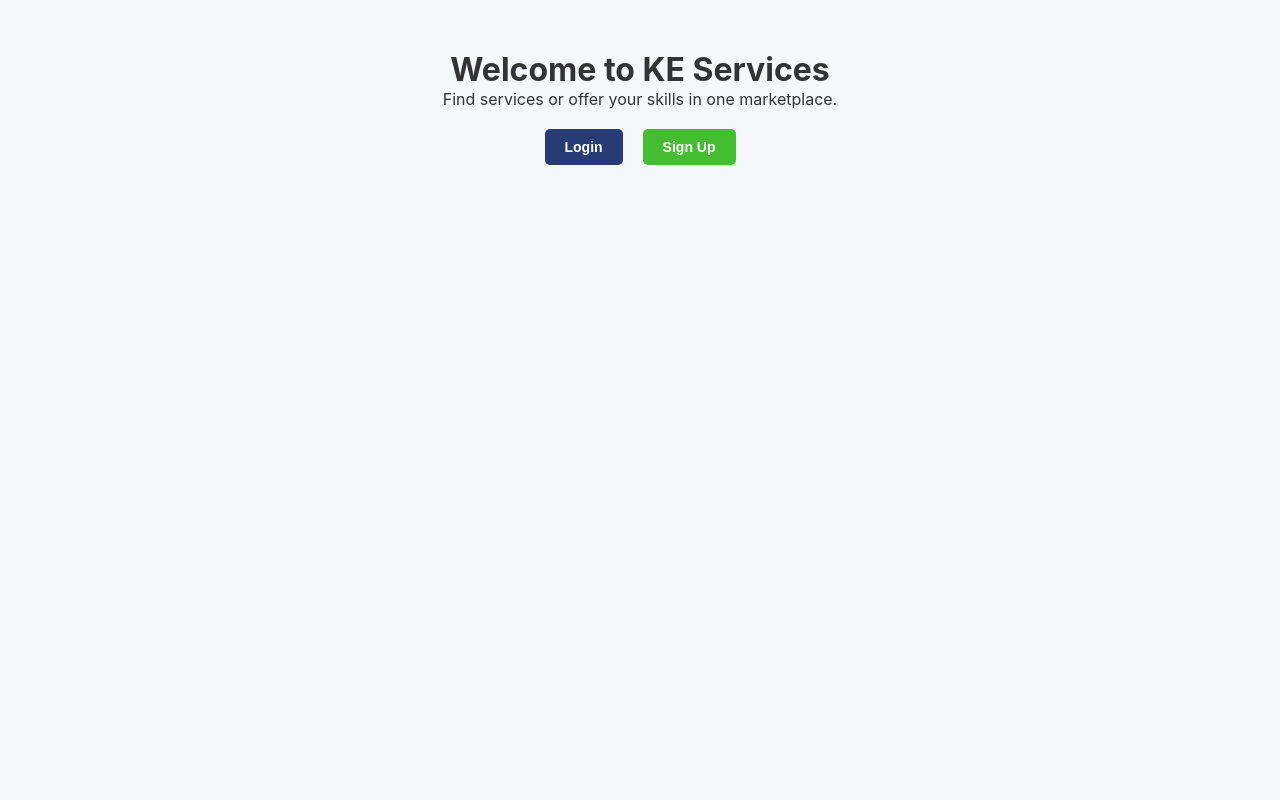
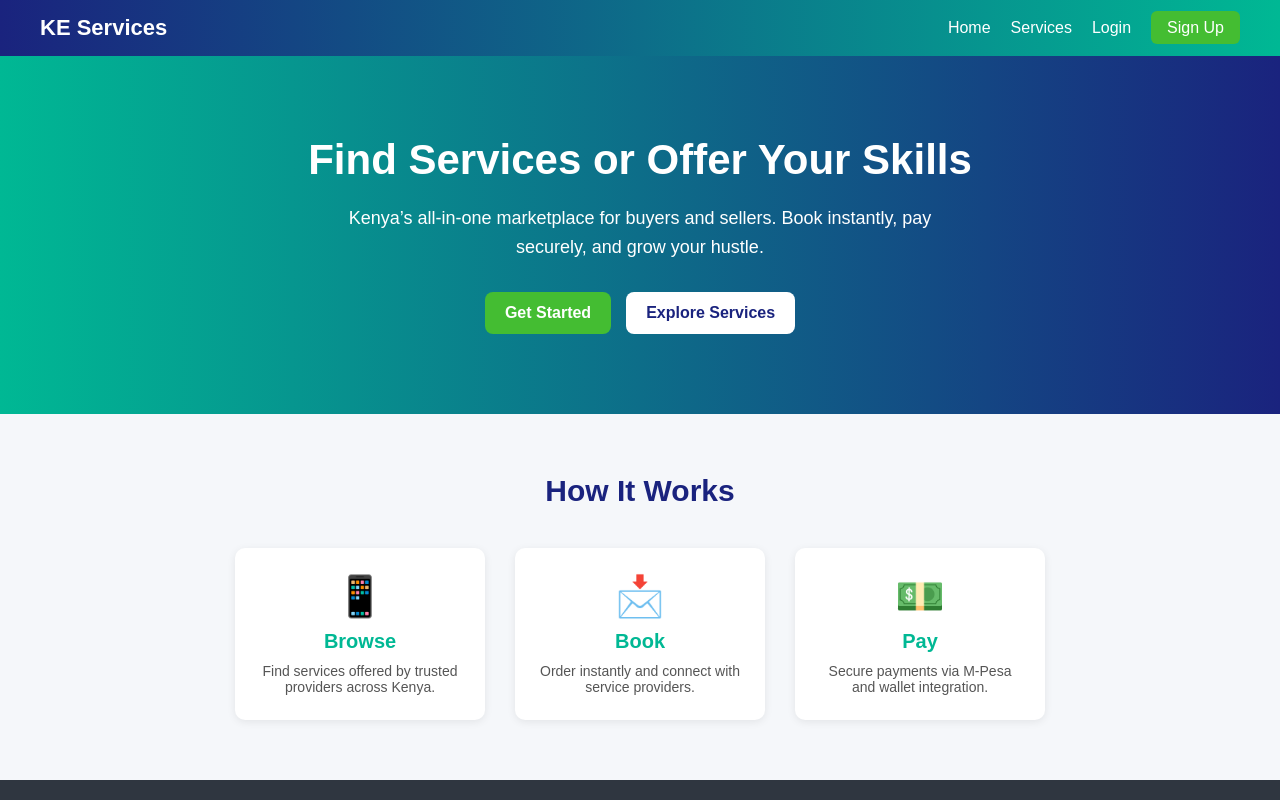
Before and after one commit to d0nn-opsbyte/Ke-services, a React (Vite) app: page / in a window 1280 px wide. Shown: the top 800 px of the page. Built offline with nearby package versions, Linux system fonts and the light colour scheme.

Commit message:
almost finished

```diff
--- a/src/App.css
+++ b/src/App.css
@@ -1,8 +1,8 @@
 body {
   margin: 0;
   font-family: Arial, sans-serif;
-  background: #f5f6fa;
-  color: #2f3640;
+  background: linear-gradient(120deg, #1a237e, #00b894);
+  color: #2f3640; /* dark grey text */
 }
 
 .home-container {
@@ -10,63 +10,84 @@ body {
   padding: 50px;
 }
 
-.auth-buttons {
-  margin-top: 20px;
+/* === Login Page Styling === */
+.auth-container {
+  width: 350px;
+  margin: 80px auto;
+  background: #ffffff;
+  padding: 30px;
+  border-radius: 12px;
+  box-shadow: 0px 6px 20px rgba(0,0,0,0.1);
+  text-align: center;
 }
 
-.auth-buttons button {
-  margin: 0 10px;
-  padding: 10px 20px;
-  border: none;
-  background: #273c75;
-  color: white;
-  cursor: pointer;
-  border-radius: 5px;
-}
-
-.auth-buttons .signup-btn {
-  background: #44bd32;
-}
-
-.auth-container {
-  width: 300px;
-  margin: 50px auto;
-  background: white;
-  padding: 20px;
-  border-radius: 8px;
-  box-shadow: 0px 2px 8px rgba(0,0,0,0.1);
+.auth-container h2 {
+  margin-bottom: 20px;
+  font-size: 24px;
+  color: #1a237e;
 }
 
 .auth-container form {
   display: flex;
   flex-direction: column;
+  gap: 15px;
 }
 
-.auth-container input,
-.auth-container select {
-  margin: 8px 0;
-  padding: 10px;
-  border: 1px solid #dcdde1;
-  border-radius: 5px;
+.auth-container input {
+  padding: 12px;
+  border: 1px solid #ddd;
+  border-radius: 8px;
+  font-size: 14px;
+  transition: border-color 0.2s;
+}
+
+.auth-container input:focus {
+  outline: none;
+  border-color: #00b894;
+  box-shadow: 0 0 4px rgba(0,184,148,0.3);
 }
 
 .auth-container button {
-  margin-top: 10px;
-  padding: 10px;
-  background: #0097e6;
+  padding: 12px;
+  background: linear-gradient(90deg, #1a237e, #00b894);
   border: none;
   color: white;
-  border-radius: 5px;
+  border-radius: 8px;
   cursor: pointer;
+  font-size: 15px;
+  font-weight: bold;
+  transition: background 0.2s ease;
+}
+
+.auth-container button:hover {
+  background: linear-gradient(90deg, #303f9f, #019170);
+}
+
+/* === Add a subtle link below form === */
+.auth-container p {
+  margin-top: 15px;
+  font-size: 14px;
+  color: #555;
+}
+
+.auth-container p a {
+  color: #00b894;
+  text-decoration: none;
+  font-weight: 500;
+}
+
+.auth-container p a:hover {
+  text-decoration: underline;
 }
 
 .layout {
   display: flex;
 }
 
+/* === Sidebar === */
 .sidebar {
   width: 200px;
-  background: #273c75;
+  background: #2e86de; /* blue sidebar */
   color: white;
   height: 100vh;
   padding: 20px;
@@ -95,7 +116,7 @@ body {
 }
 
 .sidebar nav a:hover {
-  background: #40739e;
+  background: #27ae60; /* green hover */
 }
 
 .content {
@@ -113,7 +134,7 @@ body {
   font-size: 26px;
   margin-bottom: 25px;
   font-weight: 600;
-  color: #1a237e;
+  color: #2e86de; /* blue title */
 }
 
 ul {
@@ -158,7 +179,7 @@ li p {
 
 /* === Order Button === */
 .order-btn {
-  background: #1a237e;
+  background: #27ae60; /* green button */
   color: white;
   border: none;
   padding: 10px 16px;
@@ -170,7 +191,7 @@ li p {
 }
 
 .order-btn:hover {
-  background: #303f9f;
+  background: #1e8449;
 }
 
 /* === Reviews Section === */
@@ -183,7 +204,7 @@ li p {
 .reviews h4 {
   font-size: 16px;
   margin-bottom: 10px;
-  color: #1a237e;
+  color: #2e86de; /* blue heading */
 }
 
 .review-card {
@@ -216,7 +237,7 @@ li p {
 }
 
 .reviews button {
-  background: #4caf50;
+  background: #27ae60; /* green */
   color: white;
   border: none;
   padding: 8px 14px;
@@ -226,7 +247,7 @@ li p {
 }
 
 .reviews button:hover {
-  background: #388e3c;
+  background: #1e8449;
 }
 
 /* === Responsive Styling === */
@@ -249,6 +270,7 @@ li p {
   }
 }
 
+/* === Profile === */
 .profile-card {
   display: flex;
   align-items: center;
@@ -285,7 +307,7 @@ li p {
 }
 
 .profile-form button {
-  background: #1a237e;
+  background: #2e86de; /* blue */
   color: white;
   border: none;
   padding: 10px;
@@ -294,10 +316,10 @@ li p {
 }
 
 .profile-form button:hover {
-  background: #303f9f;
+  background: #1e5fa5;
 }
 
-/* General container */
+/* === Orders & Requests === */
 .orders-container {
   padding: 20px;
   max-width: 800px;
@@ -305,14 +327,12 @@ li p {
   font-family: Arial, sans-serif;
 }
 
-/* Title */
 .orders-container h2 {
   text-align: center;
   margin-bottom: 20px;
-  color: #222;
+  color: #2e86de; /* blue heading */
 }
 
-/* Individual order/job/request card */
 .order-card {
   border: 1px solid #ddd;
   border-radius: 8px;
@@ -326,35 +346,24 @@ li p {
   box-shadow: 0 2px 8px rgba(0, 0, 0, 0.1);
 }
 
-/* Order text details */
 .order-card p {
   margin: 5px 0;
   color: #444;
 }
 
-/* Status styling */
 .order-status {
   font-weight: bold;
   text-transform: capitalize;
 }
 
-.order-status.requested {
-  color: #ff9800;
+.order-status.pending {
+  color: #f39c12; /* orange */
 }
 
-.order-status.accepted {
-  color: #2196f3;
+.order-status.finished {
+  color: #27ae60; /* green */
 }
 
-.order-status.in_progress {
-  color: #673ab7;
-}
-
-.order-status.completed {
-  color: #4caf50;
-}
-
-/* Buttons */
 button {
   padding: 8px 14px;
   border: none;
@@ -367,22 +376,268 @@ button {
   transition: background 0.2s ease-in-out;
 }
 
-/* Primary action (Accept, Start, Complete) */
 button {
-  background: #2196f3;
+  background: #2e86de; /* blue */
   color: white;
 }
 
 button:hover {
-  background: #1976d2;
+  background: #1e5fa5;
 }
 
-/* Secondary (like Cancel if you add later) */
 button.secondary {
-  background: #f44336;
+  background: #e74c3c; /* red */
+}
+
+button.secondary:hover {
+  background: #c0392b;
+}
+
+/* Back to dashboard */
+.back-btn {
+  display: inline-block;
+  margin-bottom: 15px;
+  padding: 8px 16px;
+  border: none;
+  background: #636e72; /* grey */
+  color: white;
+  border-radius: 6px;
+  cursor: pointer;
+  font-size: 14px;
+  transition: background 0.2s;
+}
+
+.back-btn:hover {
+  background: #2d3436; /* darker grey */
+}
+
+/* === General Page Setup === */
+.home {
+  font-family: "Arial", sans-serif;
+  background: #f5f7fa;
+  color: #2f3640;
+  display: flex;
+  flex-direction: column;
+  min-height: 100vh;
+}
+
+/* === Navbar === */
+.navbar {
+  display: flex;
+  justify-content: space-between;
+  align-items: center;
+  background: linear-gradient(90deg, #1a237e, #00b894);
+  padding: 15px 40px;
+  color: white;
+  position: sticky;
+  top: 0;
+  z-index: 100;
+}
+
+.navbar .logo {
+  font-size: 22px;
+  font-weight: bold;
+}
+
+.nav-links a {
+  margin-left: 20px;
+  text-decoration: none;
+  color: white;
+  font-weight: 500;
+  transition: opacity 0.2s ease;
+}
+
+.nav-links a:hover {
+  opacity: 0.8;
+}
+
+.signup-btn {
+  background: #44bd32;
+  padding: 8px 16px;
+  border-radius: 6px;
+  font-weight: bold;
+}
+
+/* === Hero Section === */
+.hero {
+  text-align: center;
+  padding: 80px 20px;
+  background: linear-gradient(to right, #00b894, #1a237e);
   color: white;
 }
 
-button.secondary:hover {
-  background: #d32f2f;
+.hero h1 {
+  font-size: 42px;
+  margin-bottom: 20px;
 }
+
+.hero p {
+  font-size: 18px;
+  max-width: 600px;
+  margin: 0 auto 30px;
+  line-height: 1.6;
+}
+
+.hero-buttons {
+  display: flex;
+  justify-content: center;
+  gap: 15px;
+}
+
+.cta {
+  padding: 12px 20px;
+  border-radius: 8px;
+  text-decoration: none;
+  font-size: 16px;
+  font-weight: bold;
+  transition: background 0.2s;
+}
+
+.cta.primary {
+  background: #44bd32;
+  color: white;
+}
+
+.cta.primary:hover {
+  background: #388e3c;
+}
+
+.cta.secondary {
+  background: white;
+  color: #1a237e;
+}
+
+.cta.secondary:hover {
+  background: #f1f1f1;
+}
+
+/* === How It Works === */
+.how-it-works {
+  padding: 60px 20px;
+  text-align: center;
+}
+
+.how-it-works h2 {
+  font-size: 30px;
+  margin-bottom: 40px;
+  color: #1a237e;
+}
+
+.steps {
+  display: flex;
+  justify-content: center;
+  gap: 30px;
+  flex-wrap: wrap;
+}
+
+.step {
+  background: white;
+  padding: 25px;
+  border-radius: 10px;
+  max-width: 250px;
+  box-shadow: 0px 2px 8px rgba(0,0,0,0.08);
+  transition: transform 0.2s;
+}
+
+.step:hover {
+  transform: translateY(-5px);
+}
+
+.step span {
+  font-size: 40px;
+  margin-bottom: 10px;
+  display: block;
+}
+
+.step h3 {
+  margin: 10px 0;
+  font-size: 20px;
+  color: #00b894;
+}
+
+.step p {
+  font-size: 14px;
+  color: #555;
+}
+
+/* === Footer === */
+.footer {
+  background: #2f3640;
+  color: #ddd;
+  text-align: center;
+  padding: 20px;
+  margin-top: auto;
+}
+
+.footer-links {
+  margin-top: 10px;
+}
+
+.footer-links a {
+  margin: 0 10px;
+  color: #ddd;
+  text-decoration: none;
+  font-size: 14px;
+}
+
+.footer-links a:hover {
+  color: #44bd32;
+}
+
+/* === Responsive === */
+@media (max-width: 768px) {
+  .hero h1 {
+    font-size: 28px;
+  }
+
+  .steps {
+    flex-direction: column;
+    align-items: center;
+  }
+
+  .nav-links {
+    display: none; /* optional: hide on mobile */
+  }
+}
+
+/* === Services Grid === */
+.services-list {
+  display: grid;
+  grid-template-columns: repeat(auto-fill, minmax(250px, 1fr));
+  gap: 20px;
+  margin-top: 20px;
+}
+
+/* === Service Card === */
+.services-list li {
+  background: white;
+  padding: 18px;
+  border-radius: 10px;
+  box-shadow: 0px 2px 6px rgba(0,0,0,0.08);
+  transition: transform 0.2s, box-shadow 0.2s;
+}
+
+.services-list li:hover {
+  transform: translateY(-5px);
+  box-shadow: 0px 4px 12px rgba(0,0,0,0.15);
+}
+
+.services-list li img {
+  width: 100%;
+  height: 160px;
+  object-fit: cover;
+  border-radius: 8px;
+  margin-bottom: 12px;
+}
+
+.services-list li h3 {
+  font-size: 18px;
+  margin: 8px 0;
+  color: #2e86de;
+}
+
+.services-list li p {
+  font-size: 14px;
+  color: #555;
+  margin: 4px 0;
+}
--- a/src/App.jsx
+++ b/src/App.jsx
@@ -8,6 +8,7 @@ import Wallet from "./components/Wallet";
 import Profile from "./components/Profile";
 import Orders from "./components/Orders";
 import SellerRequests from "./components/Requests";
+import BackButton from "./components/BackButton";
 import "./App.css";
 
 function App() {
@@ -25,6 +26,7 @@ function App() {
         <Route path="/profile/:id" element={<Profile />} />
         <Route path="/orders/:id" element={<Orders />} />
         <Route path="/requests/:id" element={<SellerRequests />} />
+        <Route path="/back/:id" element={<BackButton />} />
       </Routes>
     </Router>
   );
--- a/src/components/Home.jsx
+++ b/src/components/Home.jsx
@@ -1,18 +1,73 @@
 import { Link } from "react-router-dom";
+
 
 function Home() {
   return (
-    <div className="home-container">
-      <h1>Welcome to KE Services</h1>
-      <p>Find services or offer your skills in one marketplace.</p>
-      <div className="auth-buttons">
-        <Link to="/login">
-          <button>Login</button>
-        </Link>
-        <Link to="/signup">
-          <button className="signup-btn">Sign Up</button>
-        </Link>
-      </div>
+    <div className="home">
+      {/* Navbar */}
+      <nav className="navbar">
+        <h2 className="logo">KE Services</h2>
+        <div className="nav-links">
+          <Link to="/">Home</Link>
+          <Link to="/services">Services</Link>
+          <Link to="/login">Login</Link>
+          <Link to="/signup" className="signup-btn">Sign Up</Link>
+        </div>
+      </nav>
+
+      {/* Hero Section */}
+      <section className="hero">
+        <h1>Find Services or Offer Your Skills</h1>
+        <p>
+          Kenya’s all-in-one marketplace for buyers and sellers.
+          Book instantly, pay securely, and grow your hustle.
+        </p>
+        <div className="hero-buttons">
+          <Link to="/signup" className="cta primary">Get Started</Link>
+          <Link to="/services" className="cta secondary">Explore Services</Link>
+        </div>
+      </section>
+
+      {/* How It Works */}
+      <section className="how-it-works">
+        <h2>How It Works</h2>
+        <div className="steps">
+          <div className="step">
+            <span>📱</span>
+            <h3>Browse</h3>
+            <p>Find services offered by trusted providers across Kenya.</p>
+          </div>
+          <div className="step">
+            <span>📩</span>
+            <h3>Book</h3>
+            <p>Order instantly and connect with service providers.</p>
+          </div>
+          <div className="step">
+            <span>💵</span>
+            <h3>Pay</h3>
+            <p>Secure payments via M-Pesa and wallet integration.</p>
+          </div>
+        </div>
+      </section>
+
+      {/* Footer */}
+      <footer className="footer">
+        <p>© 2025 KE Services. All rights reserved.</p>
+        <div className="footer-links">
+          <p>About Us (KE Services)
+
+At KE Services, we believe finding and offering services in Kenya should be simple, trusted, and empowering.
+Our platform connects buyers who need reliable services with sellers who have the skills to deliver — all in one digital marketplace.
+
+✅ For Buyers: Discover a wide range of services — from home repairs and cleaning, to tech support and professional consulting. Book easily, pay securely, and review your experience.
+
+✅ For Sellers: Showcase your skills, grow your client base, and manage orders with ease. Our wallet system ensures transparent earnings, while reviews help you build trust and reputation.
+
+🌍 Our mission is to empower everyday Kenyans by creating opportunities, building trust between communities, and making service exchange as smooth as ordering a ride.
+
+Whether you’re looking to hire or to earn, KE Services is your go-to marketplace.</p>
+        </div>
+      </footer>
     </div>
   );
 }
```
Also changed, not shown: src/components/Services.jsx (+7 -5 lines).
